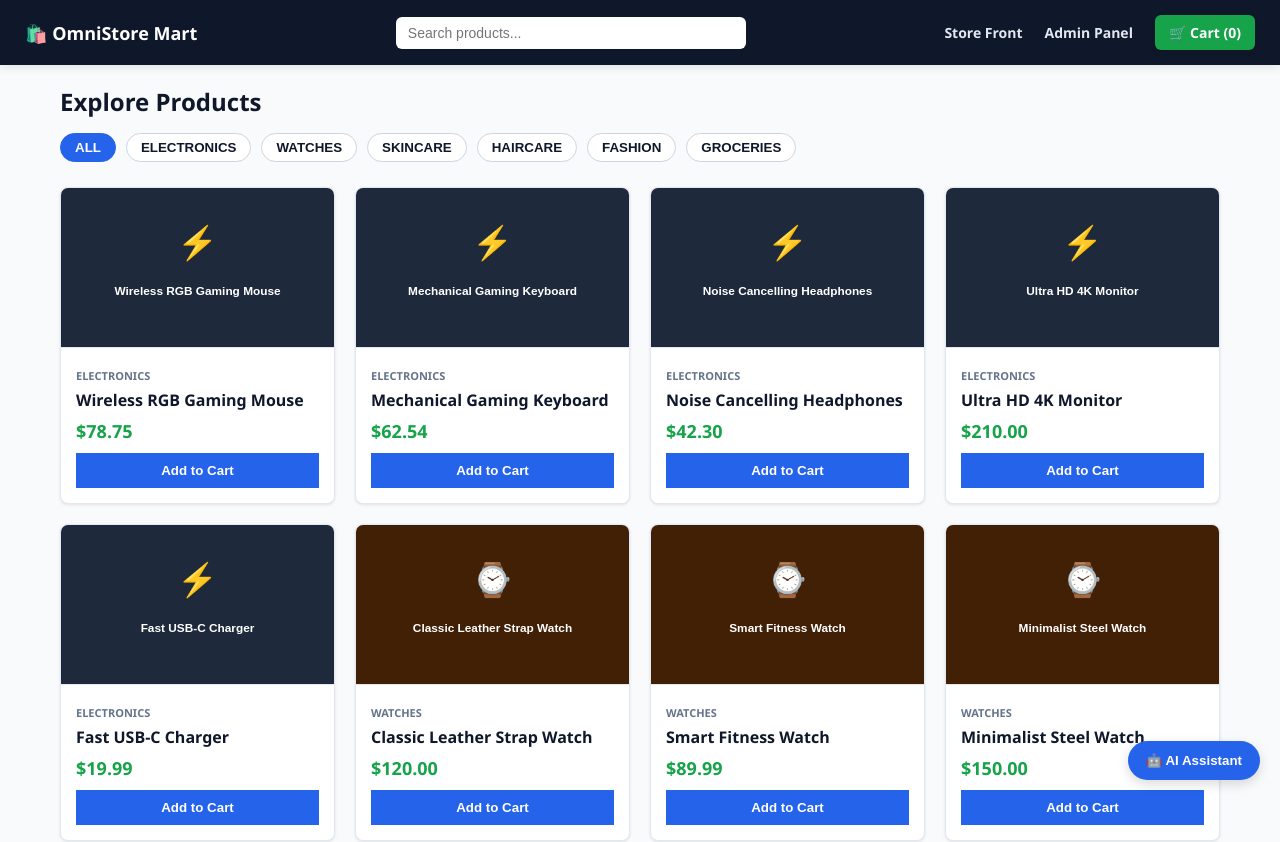
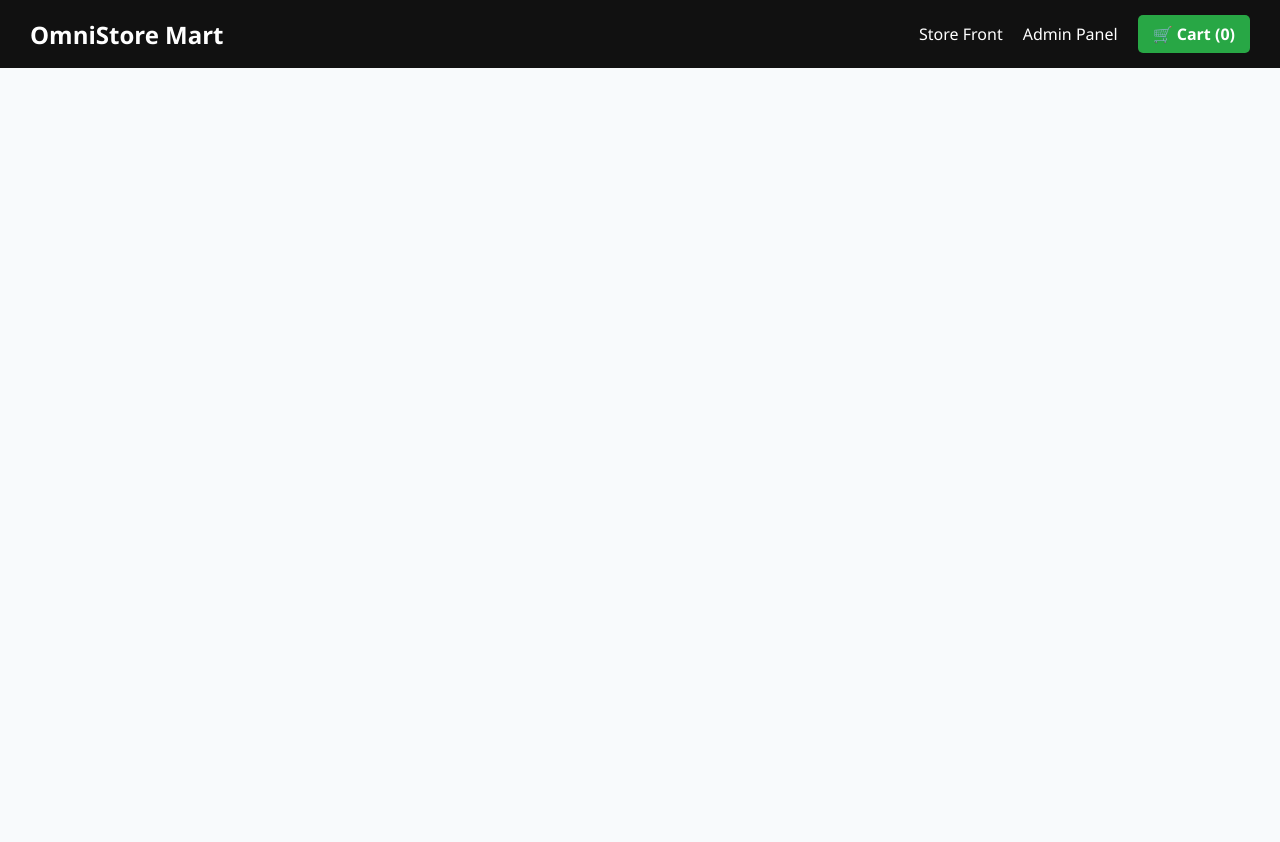
Before and after one commit to amirextra200-clou/omnistore, a React (Vite) app: page / in a window 1280 px wide. Shown: the top 842 px of the page. After the commit the page ends 800 px from the top, so only its background shows below. Built offline with nearby package versions, Linux system fonts and the light colour scheme.

Commit message:
Fix cart state synchronization between header and cart page

```diff
--- a/src/App.jsx
+++ b/src/App.jsx
@@ -1,92 +1,76 @@
-import React, { useState, useEffect } from 'react';
-import { BrowserRouter as Router, Routes, Route } from 'react-router-dom';
-import Navbar from './components/Navbar';
-import Home from './pages/Home';
-import Cart from './pages/Cart';
-import Admin from './pages/Admin';
-import AiChat from './components/AiChat';
-import { initialProducts } from './data/products';
-import './App.css';
+import React, { useState } from 'react';
+import { BrowserRouter as Router, Routes, Route, Link } from 'react-router-dom';
+import Cart from './components/Cart'; // Agar path alag ho toh apne folder ke mutabiq check kar lein
 
-export default function App() {
-  const [products, setProducts] = useState(() => {
-    const saved = localStorage.getItem('customProducts');
-    return saved ? JSON.parse(saved) : initialProducts;
-  });
+function App() {
+  // Cart ki main state jo saare items ko store karegi
+  const [cart, setCart] = useState([]);
 
-  const [cart, setCart] = useState(() => {
-    const saved = localStorage.getItem('cart');
-    return saved ? JSON.parse(saved) : [];
-  });
-
-  const [orders, setOrders] = useState(() => {
-    const saved = localStorage.getItem('martOrders');
-    return saved ? JSON.parse(saved) : [];
-  });
-
-  const [searchQuery, setSearchQuery] = useState('');
-
-  useEffect(() => {
-    localStorage.setItem('customProducts', JSON.stringify(products));
-  }, [products]);
-
-  useEffect(() => {
-    localStorage.setItem('cart', JSON.stringify(cart));
-  }, [cart]);
-
-  useEffect(() => {
-    localStorage.setItem('martOrders', JSON.stringify(orders));
-  }, [orders]);
-
-  const addProduct = (newProduct) => {
-    setProducts(prev => [newProduct, ...prev]);
-  };
-
-  const deleteProduct = (id) => {
-    setProducts(prev => prev.filter(p => p.id !== id));
-  };
-
+  // Product ko cart mein add karne ka function
   const addToCart = (product) => {
-    setCart(prev => {
-      const existing = prev.find(item => item.id === product.id);
-      if (existing) {
-        return prev.map(item =>
-          item.id === product.id ? { ...item, quantity: item.quantity + 1 } : item
+    setCart(prevCart => {
+      const existingItem = prevCart.find(item => item.id === product.id);
+      if (existingItem) {
+        return prevCart.map(item =>
+          item.id === product.id ? { ...item, quantity: (item.quantity || 1) + 1 } : item
         );
       }
-      return [...prev, { ...product, quantity: 1 }];
+      return [...prevCart, { ...product, quantity: 1 }];
     });
   };
 
+  // Cart se item remove karne ka function
   const removeFromCart = (id) => {
-    setCart(prev => prev.filter(item => item.id !== id));
+    setCart(prevCart => prevCart.filter(item => item.id !== id));
   };
 
-  const clearCart = () => setCart([]);
+  // Quantity increase/decrease karne ka function
+  const updateQuantity = (id, newQty) => {
+    if (newQty < 1) return;
+    setCart(prevCart =>
+      prevCart.map(item => item.id === id ? { ...item, quantity: newQty } : item)
+    );
+  };
 
-  const placeOrder = (orderDetails) => {
-    setOrders(prev => [...prev, orderDetails]);
-    clearCart();
+  // Saara cart clear karne ka function
+  const clearCart = () => {
+    setCart([]);
   };
+
+  // Header ke liye total quantity count (quantities ka sum)
+  const totalCartCount = cart.reduce((sum, item) => sum + (item.quantity || 1), 0);
 
   return (
     <Router>
-      <Navbar
-        cartCount={cart.reduce((sum, item) => sum + item.quantity, 0)}
-        searchQuery={searchQuery}
-        setSearchQuery={setSearchQuery}
-      />
-      <div className="app-content">
-        <Routes>
-          <Route path="/" element={<Home products={products} addToCart={addToCart} searchQuery={searchQuery} />} />
-          <Route path="/cart" element={<Cart cart={cart} removeFromCart={removeFromCart} clearCart={clearCart} placeOrder={placeOrder} />} />
-          <Route path="/admin" element={<Admin products={products} addProduct={addProduct} deleteProduct={deleteProduct} orders={orders} />} />
-        </Routes>
-      </div>
-      <AiChat />
-      <footer>
-        <p>&copy; 2026 OmniStore Mart. All Rights Reserved.</p>
-      </footer>
+      {/* Navigation Header */}
+      <nav style={{ display: 'flex', justifyContent: 'space-between', alignItems: 'center', padding: '15px 30px', background: '#111', color: '#fff' }}>
+        <h2 style={{ margin: 0 }}>OmniStore Mart</h2>
+        <div style={{ display: 'flex', gap: '20px', alignItems: 'center' }}>
+          <Link to="/" style={{ color: '#fff', textDecoration: 'none' }}>Store Front</Link>
+          <Link to="/admin" style={{ color: '#fff', textDecoration: 'none' }}>Admin Panel</Link>
+          <Link to="/cart" style={{ background: '#28a745', padding: '8px 15px', borderRadius: '5px', color: '#fff', textDecoration: 'none', fontWeight: 'bold' }}>
+            🛒 Cart ({totalCartCount})
+          </Link>
+        </div>
+      </nav>
+
+      {/* Routes Setup */}
+      <Routes>
+        {/* Cart Page Route - Yahan 'cart' state ko 'cartItems' ke tor par pass kiya gaya hai */}
+        <Route
+          path="/cart"
+          element={
+            <Cart
+              cartItems={cart}
+              updateQuantity={updateQuantity}
+              removeFromCart={removeFromCart}
+              clearCart={clearCart}
+            />
+          }
+        />
+      </Routes>
     </Router>
   );
 }
+
+export default App;
```
